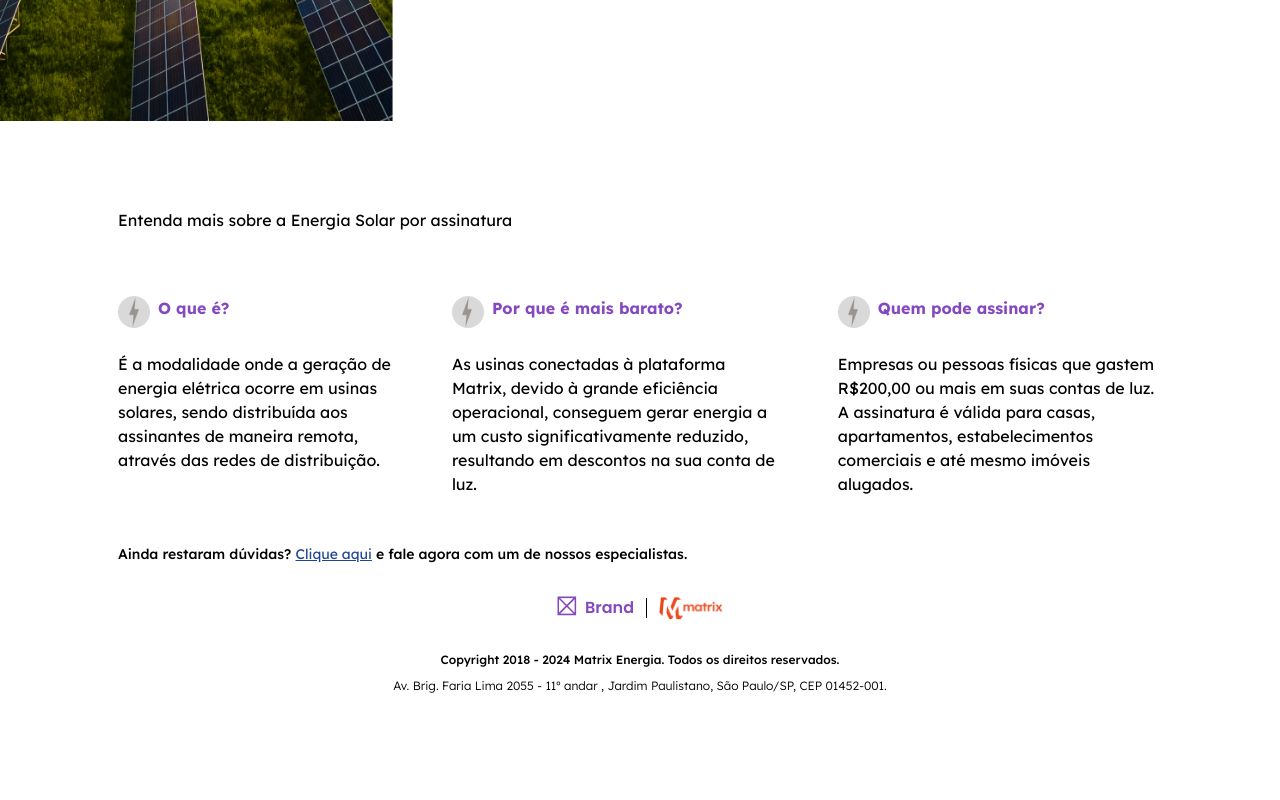
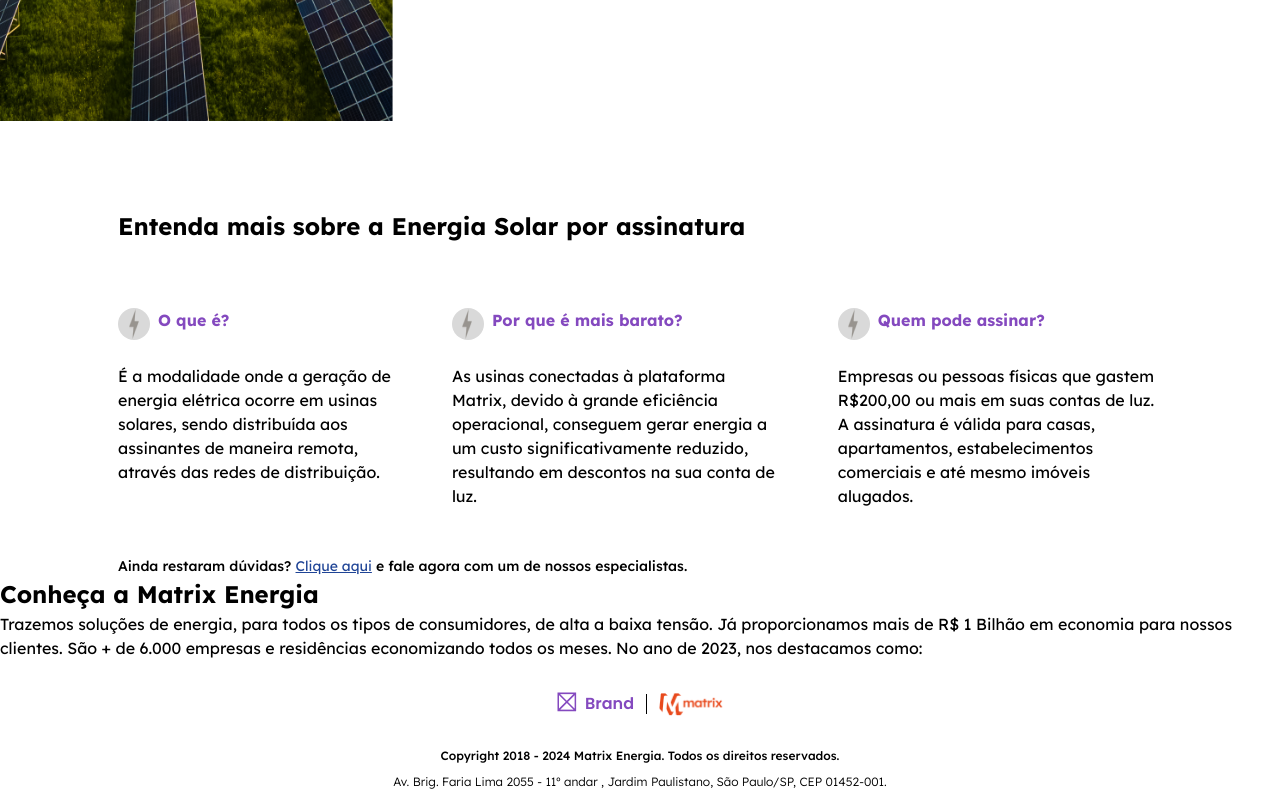
Before and after one commit to MelTami/LP-Whitelabel, a Next.js app: page / in a window 1280 px wide. Shown: the part 1482-2282 px from the top of the page. Before the commit the page ends 2186 px from the top, so only its background shows below. Built offline with nearby package versions, Linux system fonts and the light colour scheme.

Commit message:
add: Quem somos

```diff
--- a/src/app/page.tsx
+++ b/src/app/page.tsx
@@ -6,6 +6,7 @@
 import Button from "@/components/Button/Button";
 import HowWork from "@/components/Como Funciona/Como_Funciona";
 import GD from "@/components/GD/GD";
+import Description from "@/components/Quem Somos/Description";
 
 export default function Home() {
   return (
@@ -15,6 +16,7 @@
       <Advantage />
       <HowWork />
       <GD />
+      <Description />
       <Footer />
     </>
   );
--- a/src/components/Advantage/Advantage.tsx
+++ b/src/components/Advantage/Advantage.tsx
@@ -7,7 +7,7 @@
 
 export default function Advantage() {
   return (
-    <section className="container pt-4 md:pt-12 font-sans">
+    <section className="pt-4 md:pt-12 font-sans flex flex-col justify-center">
       <h2 className="mb-8 md:mb-20 text-center text-adv font-bold text-gray-900">
         Conheça as vantagens
       </h2>
--- a/src/components/GD/GD.tsx
+++ b/src/components/GD/GD.tsx
@@ -7,7 +7,9 @@
     <section className="font-sans justify-center flex flex-row w-full px-29 pt-21">
       <div id="container" className="gap-16 flex flex-col">
         <div id="title">
-          <h2>Entenda mais sobre a Energia Solar por assinatura</h2>
+          <h2 className="font-bold text-adv">
+            Entenda mais sobre a Energia Solar por assinatura
+          </h2>
         </div>
         <div id="content" className="gap-12 flex flex-col">
           <div id="grid" className="gap-14 flex">
--- /dev/null
+++ b/src/components/Quem Somos/Description.tsx
@@ -0,0 +1,20 @@
+import React from "react";
+
+export default function Description() {
+  return (
+    <section className="font-sans">
+      <div id="text">
+        <h2 className="font-bold text-adv">Conheça a Matrix Energia</h2>
+        <div id="content">
+          <p>
+            Trazemos soluções de energia, para todos os tipos de consumidores,
+            de alta a baixa tensão. Já proporcionamos mais de R$ 1 Bilhão em
+            economia para nossos clientes. São + de 6.000 empresas e residências
+            economizando todos os meses. No ano de 2023, nos destacamos como:
+          </p>
+        </div>
+      </div>
+      <div id="carrosel"></div>
+    </section>
+  );
+}
```
